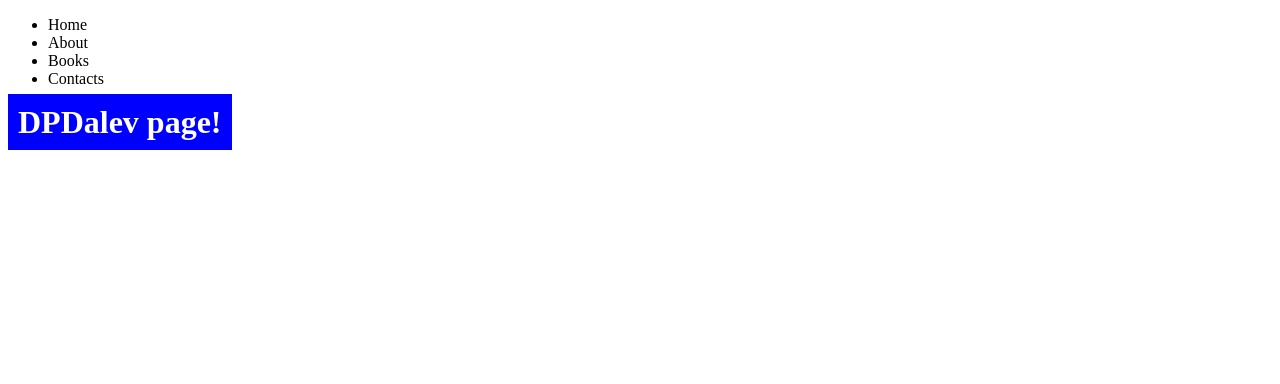
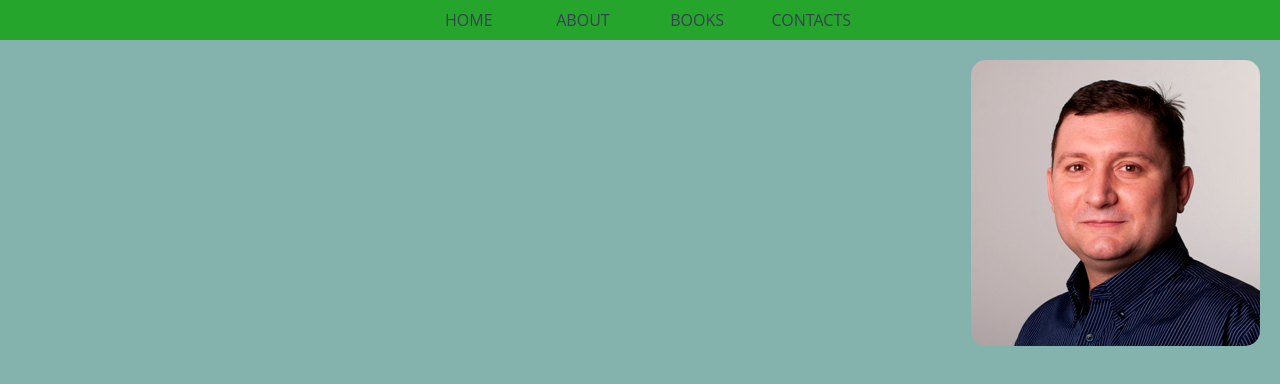
Before and after one commit to DPDalev/mypage, a plain HTML site: page index.html in a window 1280 px wide. Drawn offline with Linux system fonts and the light colour scheme.

Commit message:
Navbar finished. Image added.

```diff
--- a/index.css
+++ b/index.css
@@ -1,7 +1,50 @@
-h1 {
-    padding: 10px;
-    color: white;
-    background-color: blue;
-    display: inline;
+body {
+    padding: 0;
     margin: 0;
+    font-family: 'Open Sans', sans-serif;
+    font-size: 1em;
+    color: #384252;
+    background-color: #84b3ad;
 }
+
+nav {
+    margin:0;
+    padding: 0;
+    /* background: #ea9322; */
+}
+
+ul {
+    margin: 0;
+    padding: 0;
+    height: 40px;
+    line-height: 30px;
+    background-color: rgb(37, 165, 44);
+    text-align: center
+}
+
+li {
+    display: inline-block;
+    width: 100px;
+    margin: 0 5px;
+    padding: 5px 0;
+    cursor: pointer;
+    text-align: center;
+    text-transform: uppercase
+}
+
+li:hover {
+    background: #135e3e;
+    padding: 5px 0;
+    color: rgb(201, 102, 22)
+}
+
+li a {
+    text-decoration: none;
+    color: #ffffff;
+}
+
+img {
+    float: right;
+    margin: 20px;
+    border-radius: 15px
+}
--- a/index.html
+++ b/index.html
@@ -16,6 +16,10 @@
             </ul>
         </nav>
     </header>
-    <h1>DPDalev page!</h1>
+    <main>
+        <section>
+            <img src="./images/Dimitar DALEV_.jpg" alt="portrait">
+        </section>
+    </main>
 </body>
 </html>
```
Also changed, not shown: images/Dimitar DALEV_.jpg (added).
